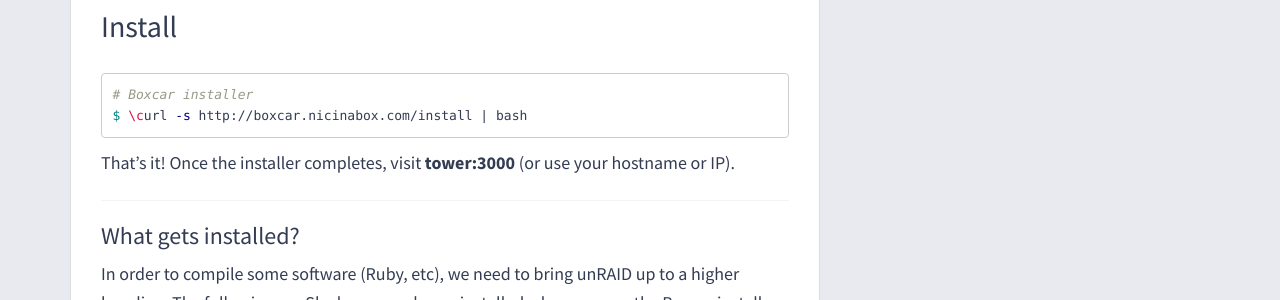
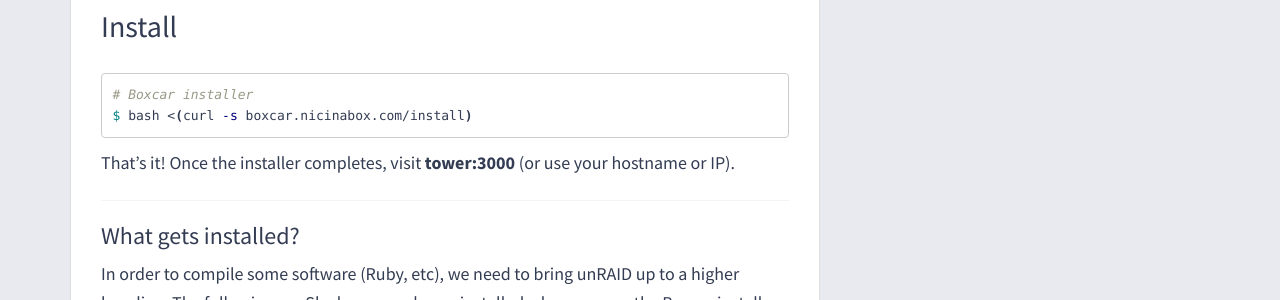
Before and after one commit to nicinabox/boxcar, a Jekyll site: the page built from docs/install.md, in a window 1280 px wide. Shown: the part 526-826 px from the top of the page. Built offline with Jekyll 4.4.1, drawn with Linux system fonts in a browser that asks for light colours; nearby versions of some CDN libraries; Markdown is read by kramdown in place of the engine named in the settings; comment, search, counter and statistics services are not loaded; part of the change alters nothing that is shown.

Commit message:
Use previous curl install

```diff
--- a/_config.yml
+++ b/_config.yml
@@ -10,7 +10,7 @@ exclude: [
   'README.md'
 ]
 
-boxcar_installer: \curl -s http://boxcar.nicinabox.com/install | bash
+boxcar_installer: bash <(curl -s boxcar.nicinabox.com/install)
 curl_installer: wget -qO- http://boxcar.nicinabox.com/install_curl | sh -
 
 version: 0.3.0
```
